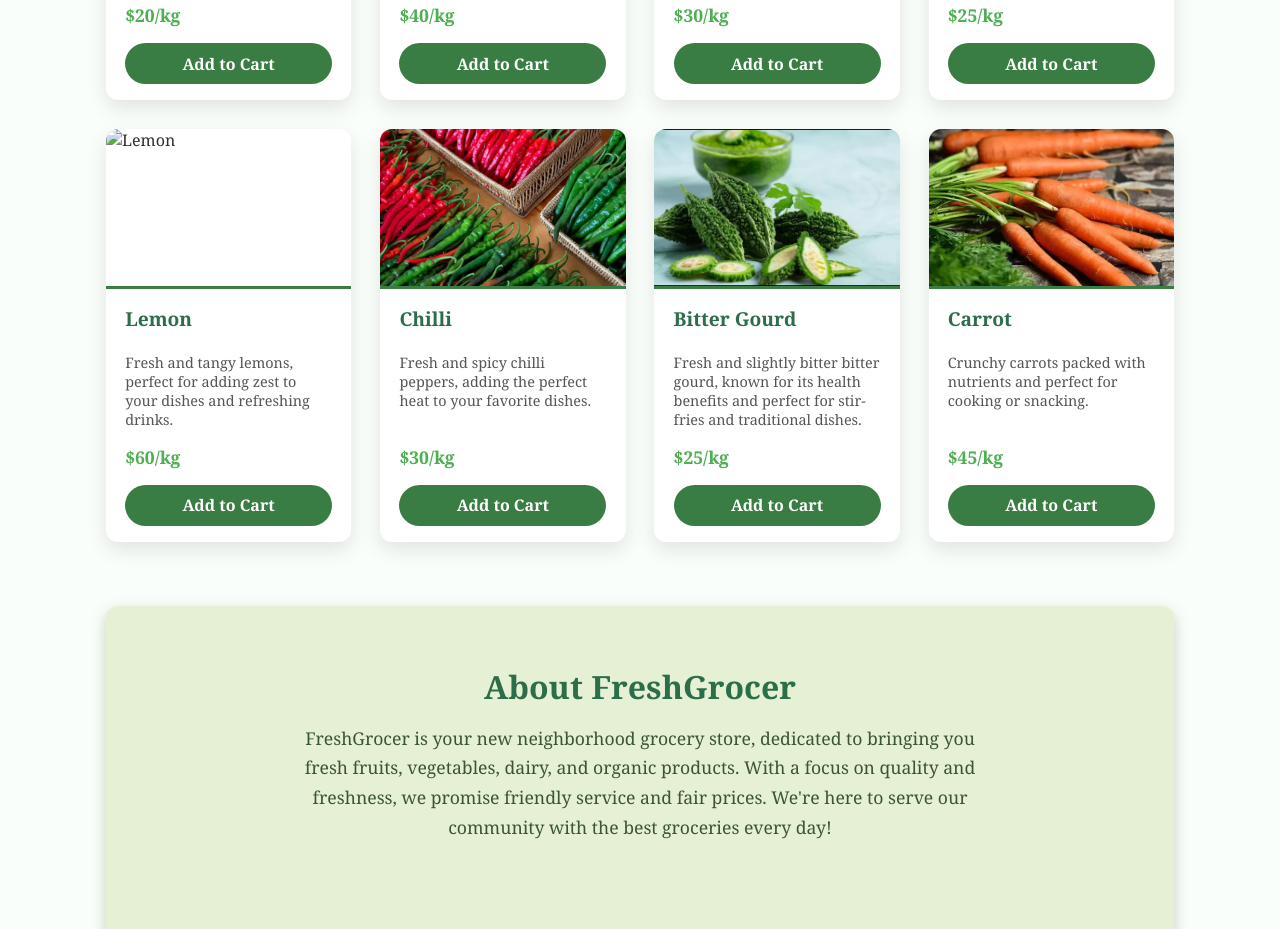
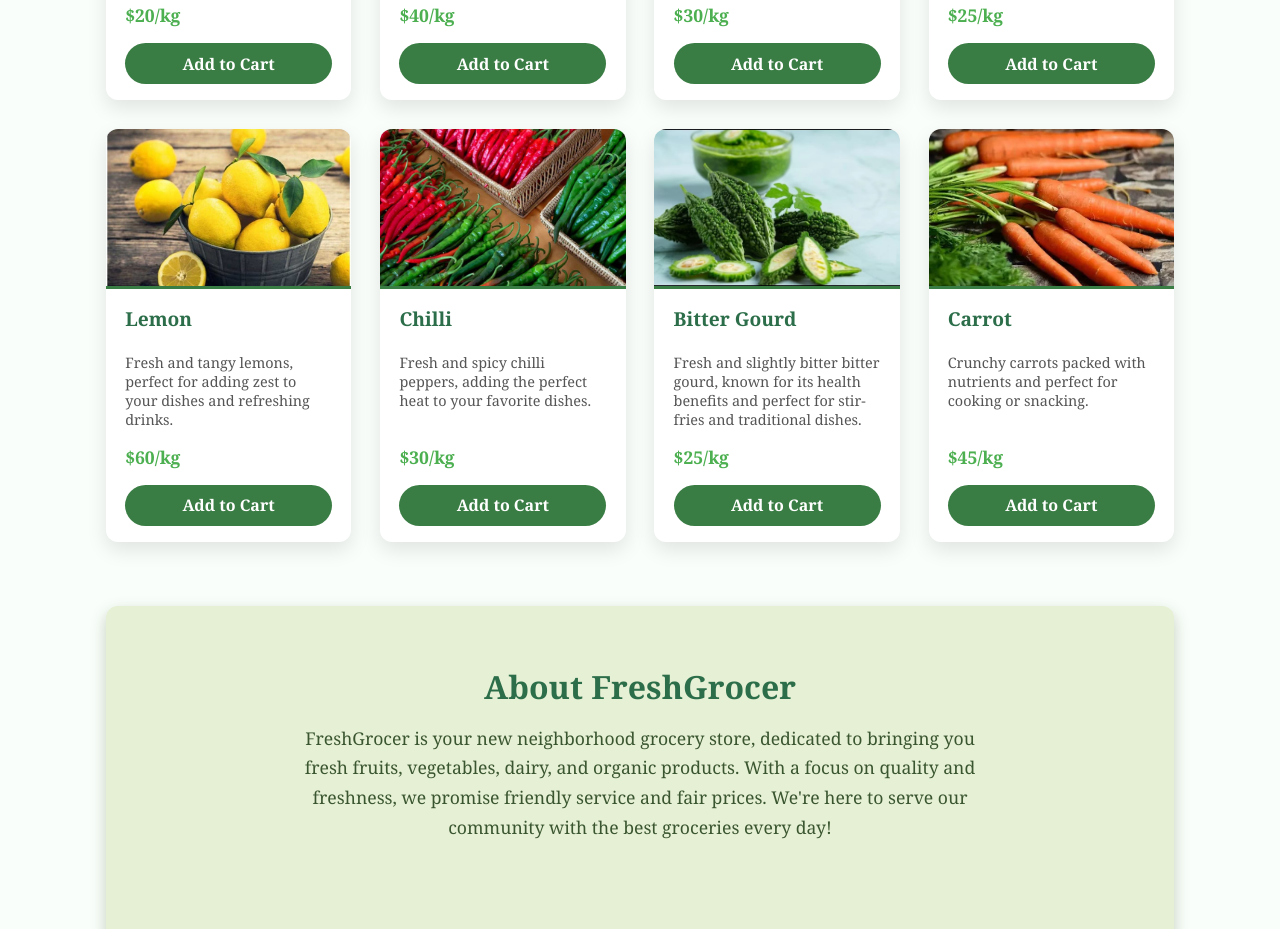
Before and after one commit to Shrriman/FreshGrocer, a plain HTML site: page index.html in a window 1280 px wide. Shown: the part 2553-3482 px from the top of the page. Drawn offline with Linux system fonts and the light colour scheme.

Commit message:
Update index.html

```diff
--- a/index.html
+++ b/index.html
@@ -498,7 +498,7 @@
         </div>
       </article>
       <article class="product-card" tabindex="0">
-        <img src="food4" alt="Lemon" class="product-img" />
+        <img src="food4.png" alt="Lemon" class="product-img" />
         <div class="product-content">
           <h3 class="product-title">Lemon</h3>
           <p class="product-desc">Fresh and tangy lemons, perfect for adding zest to your dishes and refreshing drinks.</p>
```
